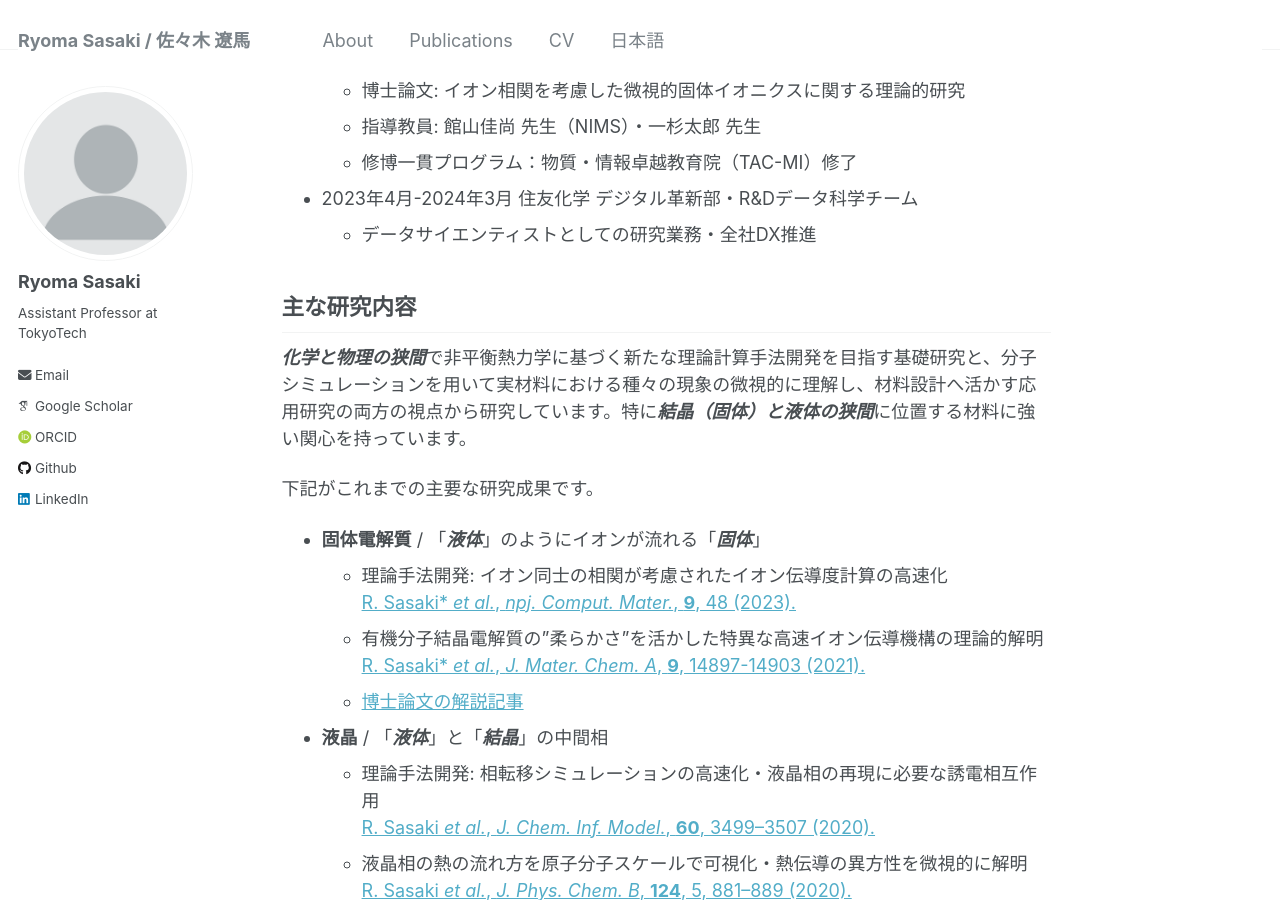
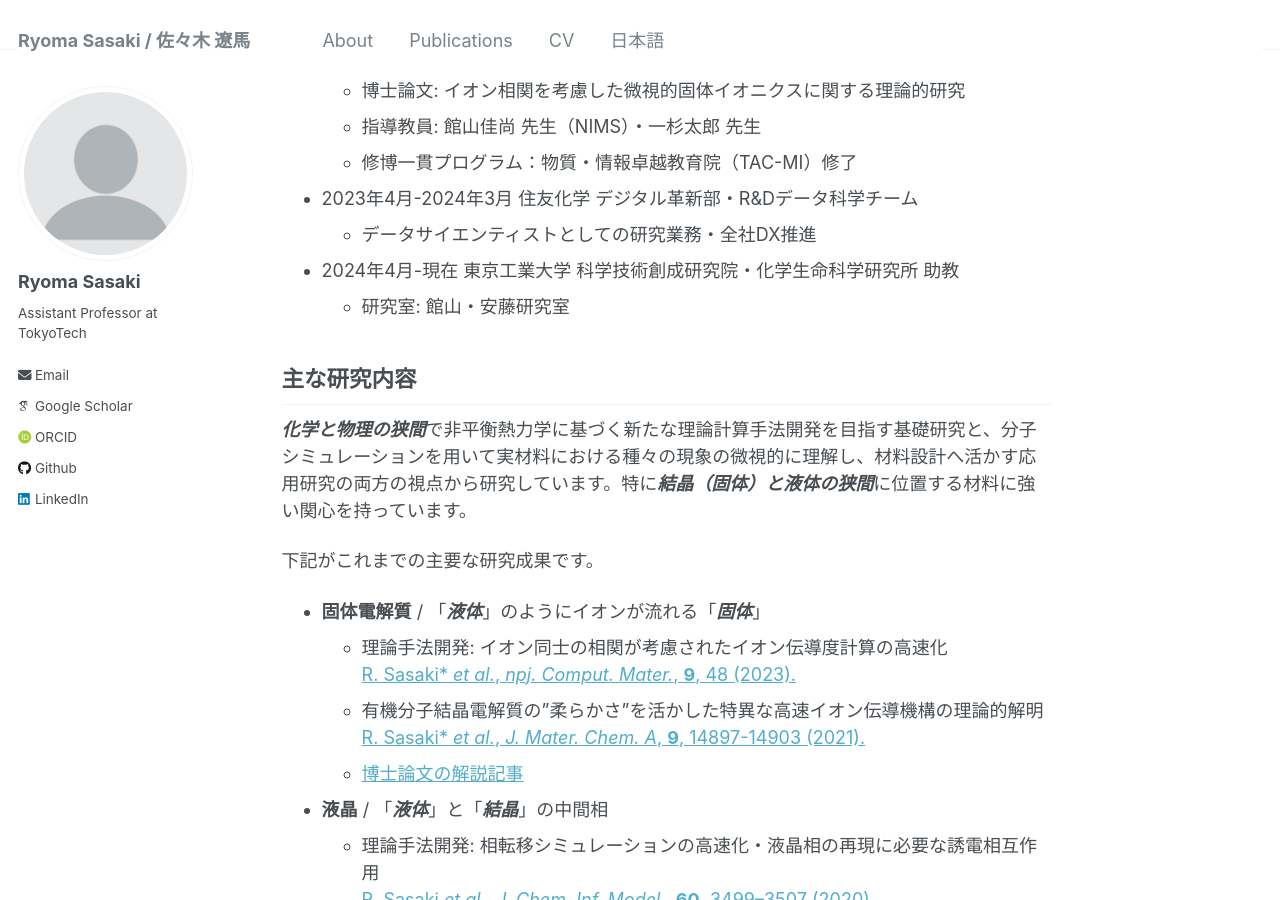
Before and after one commit to srak-uf/srak-uf.github.io, a Jekyll site: the page built from _pages/about_jp.md, in a window 1280 px wide and 900 px high, scrolled down 977 px. Built offline with Jekyll 4.4.1, drawn with Linux system fonts in a browser that asks for light colours; some web fonts are replaced.

Commit message:
Update about_jp.md

```diff
--- a/_pages/about_jp.md
+++ b/_pages/about_jp.md
@@ -34,8 +34,8 @@ This page is written in my native language, Japanese, and should contain the sam
   - 修博一貫プログラム：物質・情報卓越教育院（TAC-MI）修了
 - 2023年4月-2024年3月  住友化学 デジタル革新部・R&Dデータ科学チーム
   - データサイエンティストとしての研究業務・全社DX推進
-<!-- - 2024年4月-現在  東京工業大学 科学技術創成研究院・化学生命科学研究所 助教 -->
-  <!-- - 研究室: 館山・安藤研究室 -->
+- 2024年4月-現在  東京工業大学 科学技術創成研究院・化学生命科学研究所 助教
+   - 研究室: 館山・安藤研究室
 
 
 ## 主な研究内容
@@ -49,7 +49,7 @@ This page is written in my native language, Japanese, and should contain the sam
     [R. Sasaki\* *et al.*, *npj. Comput. Mater.*, **9**, 48 (2023).](https://www.nature.com/articles/s41524-023-00996-8)
   - 有機分子結晶電解質の"柔らかさ"を活かした特異な高速イオン伝導機構の理論的解明
     [R. Sasaki\* *et al.*, *J. Mater. Chem. A*, **9**, 14897-14903 (2021).](https://pubs.rsc.org/en/content/articlelanding/2021/ta/d1ta02809j#!divCitation)
-  - [博士論文の解説記事](https://www.jstage.jst.go.jp/browse/mssj/list/-char/ja)
+  - [博士論文の解説記事](https://www.jstage.jst.go.jp/article/mssj/25/2/25_171/_article/-char/ja)
 
 - **液晶** / 「***液体***」と「***結晶***」の中間相
   - 理論手法開発: 相転移シミュレーションの高速化・液晶相の再現に必要な誘電相互作用
```
